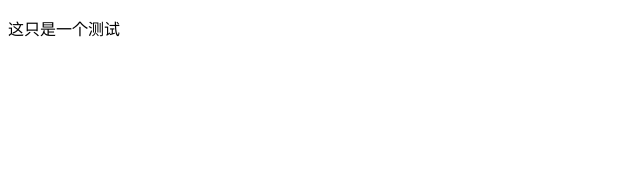
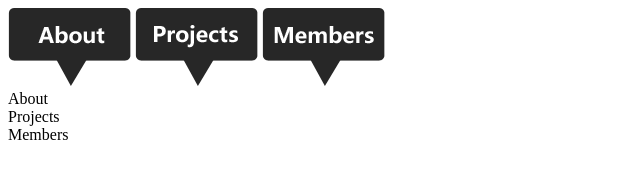
Before and after one commit to XianSen/Orcinus_website, a plain HTML site: page src/index.html in a window 1280 px wide. Shown: the whole page, without its empty margins (0-640 px from the left). Drawn offline with Linux system fonts and the light colour scheme.

Commit message:
挖哈哈哈哈

```diff
--- a/src/index.html
+++ b/src/index.html
@@ -1,9 +1,25 @@
 <!DOCTYPE html>
-<html>
+<html xmlns="http://www.w3.org/1999/xhtml">
 <head>
-    <title>测试</title>
+    <meta http-equiv="content-type" conten="text/html:chareset=uf-8"/>
+    <title>Orcinus Lab</title>
+    <link type="text/css" href="css/index.css" rel="stylesheet"/>
 </head>
 <body>
-    <p>这只是一个测试</p>
+    <div id="header">
+        <a href="#about" class="about"><img src="img/about.png"/></a>
+        <a href="#projects" class="projects"><img src="img/projects.png"/></a>
+        <a href="#members" class="members"><img src="img/members.png"/></a>
+    </div>
+
+    <div id="about">
+        About
+    </div>
+    <div id="projects">
+        Projects
+    </div>
+    <div id="members">
+        Members
+    </div>
 </body>
 </html>
```
